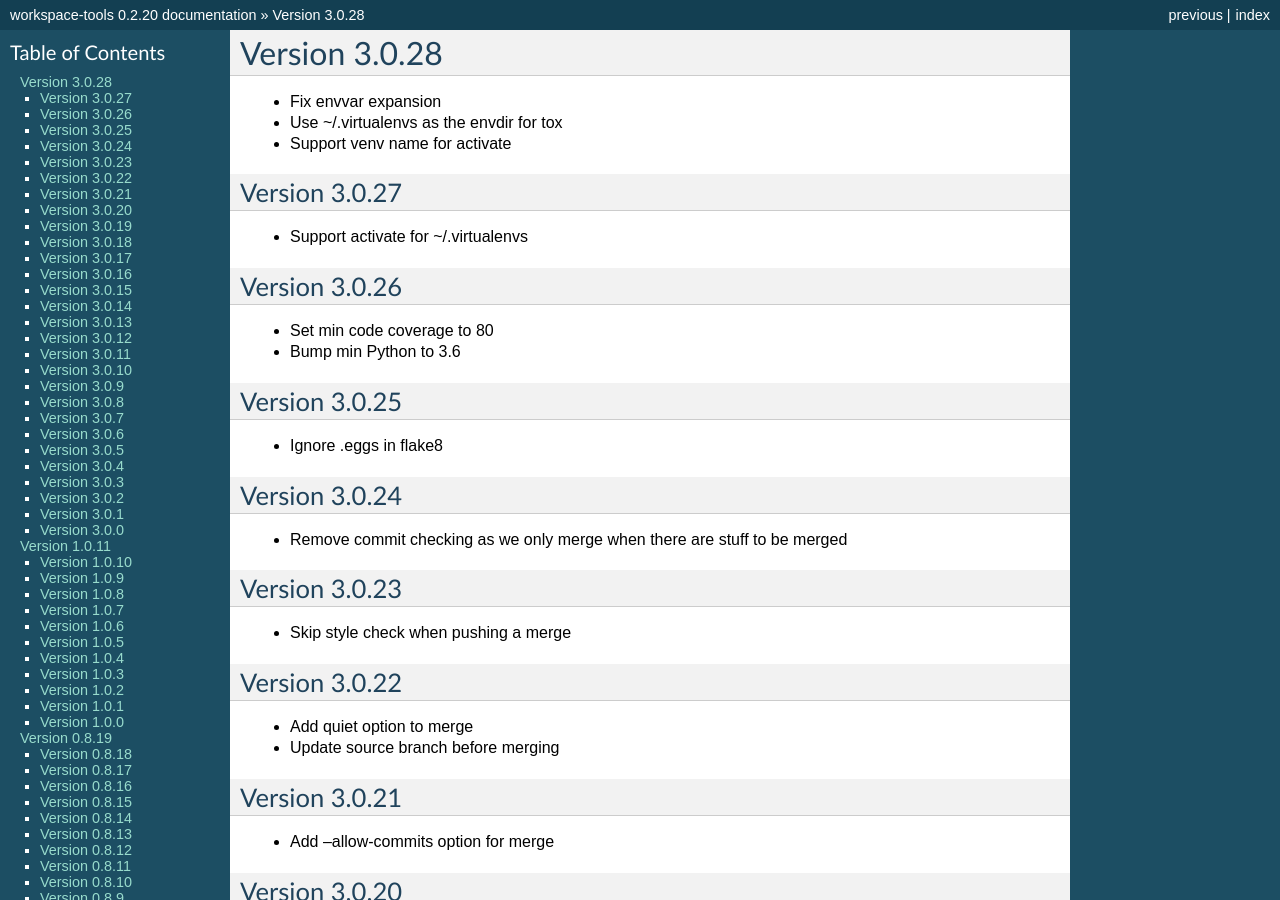
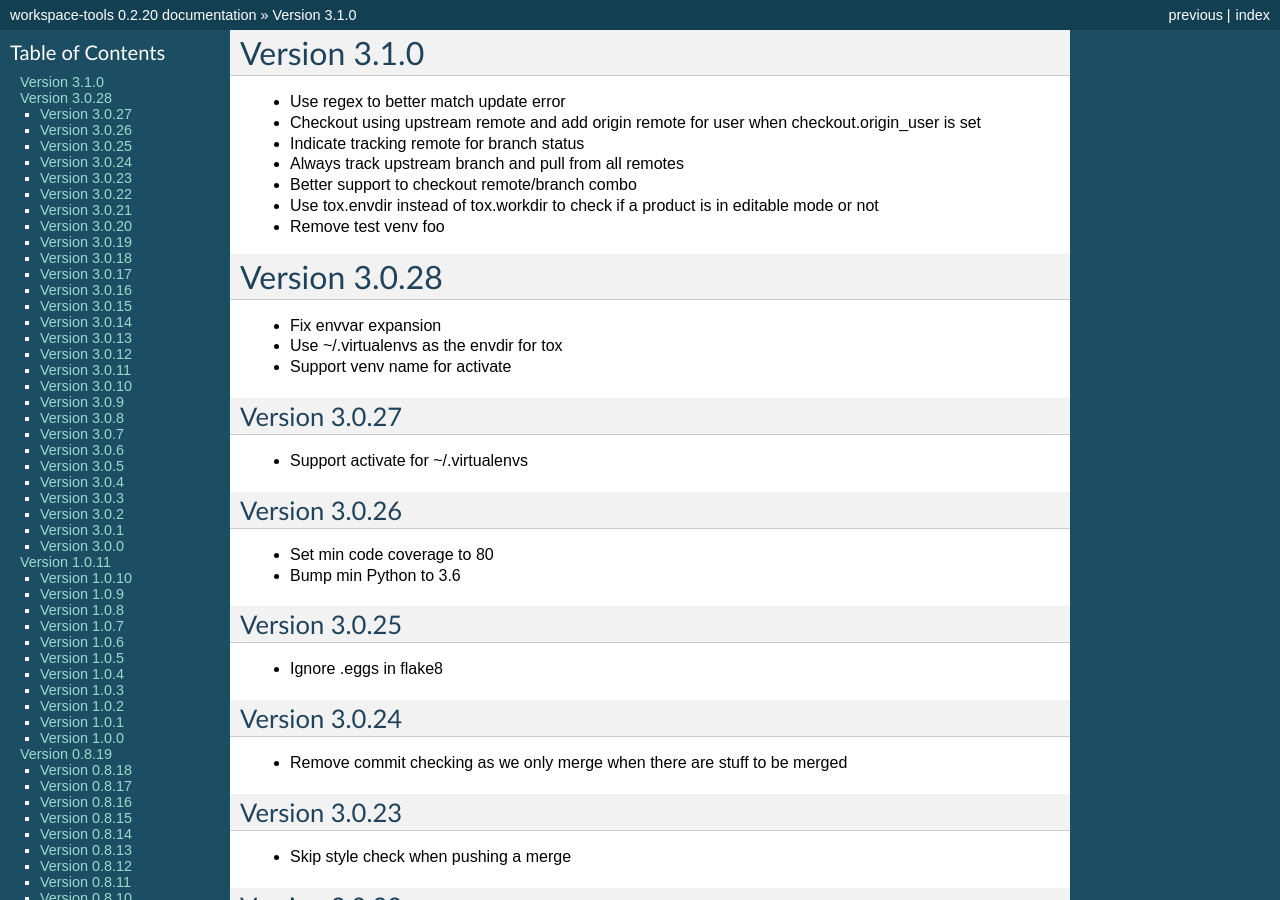
Before and after one commit to maxzheng/workspace-tools, a Sphinx documentation site: the page built from docs/CHANGELOG.rst, in a window 1280 px wide and 900 px high. Built offline with Sphinx 7.4.7, drawn with Linux system fonts in a browser that asks for light colours; some of the changed text lies outside the part shown.

Commit message:
Publish version 3.1.0

```diff
--- a/docs/CHANGELOG.rst
+++ b/docs/CHANGELOG.rst
@@ -1,3 +1,14 @@
+Version 3.1.0
+================================================================================
+
+* Use regex to better match update error
+* Checkout using upstream remote and add origin remote for user when checkout.origin_user is set
+* Indicate tracking remote for branch status
+* Always track upstream branch and pull from all remotes
+* Better support to checkout remote/branch combo
+* Use tox.envdir instead of tox.workdir to check if a product is in editable mode or not
+* Remove test venv foo
+
 Version 3.0.28
 ================================================================================
 
--- a/setup.py
+++ b/setup.py
@@ -10,7 +10,7 @@
 
 setuptools.setup(
   name='workspace-tools',
-  version='3.0.28',
+  version='3.1.0',
 
   author='Max Zheng',
   author_email='maxzheng.os@gmail.com',
```
